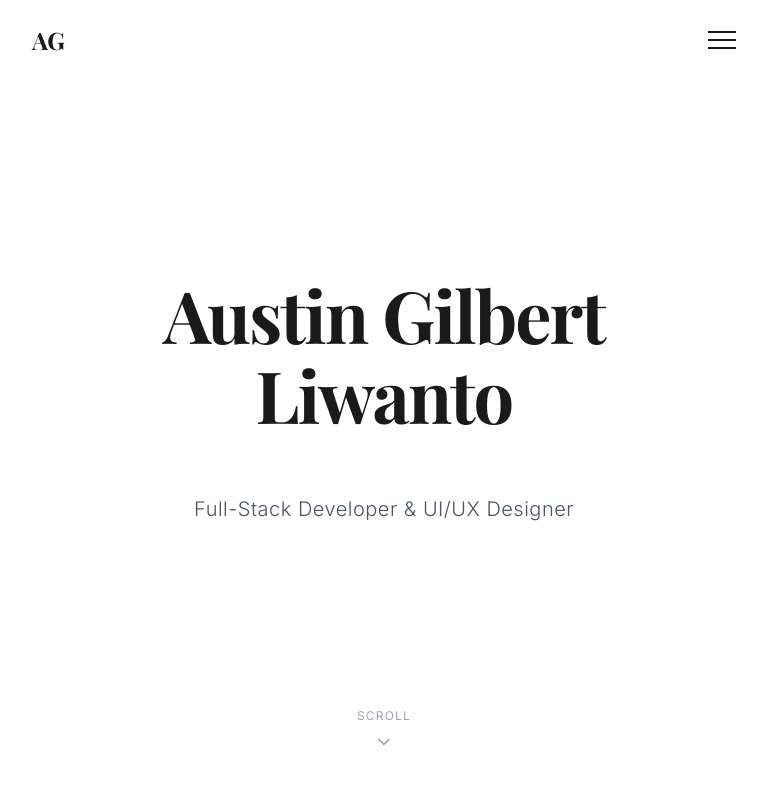
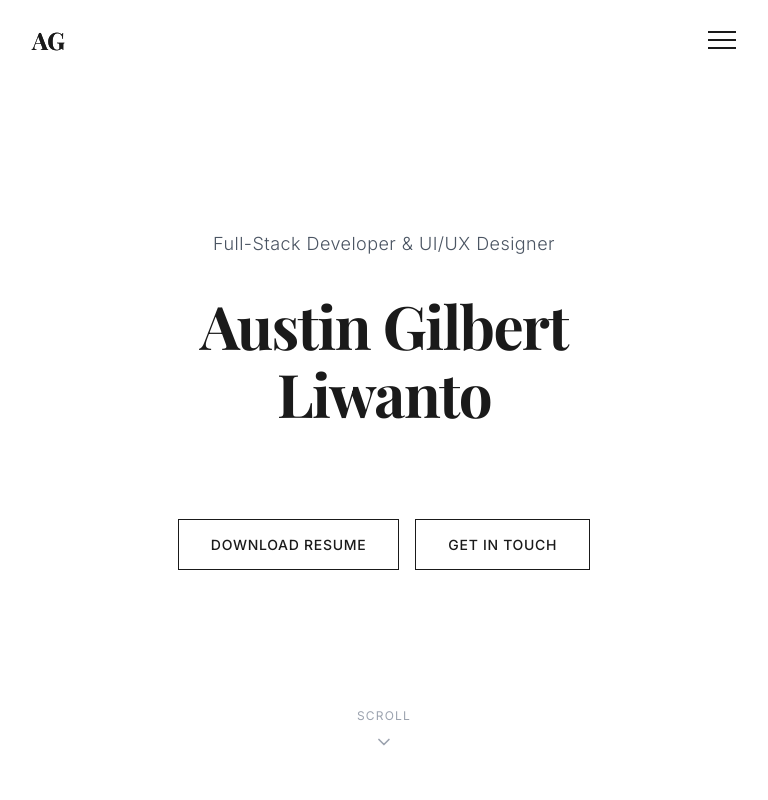
Before and after one commit to AustinGL/Austin-Portfolio, a Next.js app: page / in a window 768 px wide. Shown: the top 800 px of the page. Built offline with nearby package versions, Linux system fonts and the light colour scheme.

Commit message:
Improved Mobile Compability and Overall Hero UI Spacing, improved text consistentcy

```diff
--- a/app/components/ModernProjects.tsx
+++ b/app/components/ModernProjects.tsx
@@ -44,7 +44,7 @@ export default function ModernProjects(): JSX.Element {
 
         {/* Simple Section Header */}
         <motion.div
-          className="max-w-3xl mx-auto text-center mb-20"
+          className="max-w-3xl mx-auto text-center mb-12"
           initial={{ opacity: 0, y: 30 }}
           whileInView={{ opacity: 1, y: 0 }}
           transition={{ duration: 0.6 }}
@@ -67,6 +67,7 @@ export default function ModernProjects(): JSX.Element {
               whileInView={{ opacity: 1, y: 0 }}
               transition={{ duration: 0.6, delay: index * 0.1 }}
               viewport={{ margin: "-100px" }}
+              aria-label={`View ${project.title} project - ${project.category}`}
             >
               {/* Project Image */}
               <div className="aspect-[4/3] bg-gray-100 mb-6 overflow-hidden hover-zoom">
@@ -80,7 +81,7 @@ export default function ModernProjects(): JSX.Element {
                 <p className="text-xs text-accent uppercase tracking-widest font-sans font-medium">
                   {project.category}
                 </p>
-                <h3 className="font-serif text-2xl md:text-3xl font-bold group-hover:text-accent transition-colors">
+                <h3 className="font-serif text-xl md:text-2xl font-bold group-hover:text-accent transition-colors">
                   {project.title}
                 </h3>
                 <p className="text-gray-600 font-sans text-sm leading-relaxed">
--- a/app/components/SimpleHero.tsx
+++ b/app/components/SimpleHero.tsx
@@ -1,7 +1,7 @@
 "use client";
 import React from "react";
 import { motion } from "framer-motion";
-import { ChevronDown } from "lucide-react";
+import { ChevronDown, Download } from "lucide-react";
 
 export default function SimpleHero(): JSX.Element {
   const scrollToNext = () => {
@@ -10,45 +10,87 @@ export default function SimpleHero(): JSX.Element {
   };
 
   return (
-    <section className="min-h-screen bg-white flex items-center justify-center relative px-6">
+    <section className="min-h-screen bg-white flex items-center justify-center relative px-4 sm:px-6">
 
       {/* Main Content - Truly Centered */}
       <div className="w-full max-w-5xl mx-auto">
-        <motion.div
-          className="space-y-8 w-full text-center"
-          initial={{ opacity: 0, y: 30 }}
-          animate={{ opacity: 1, y: 0 }}
-          transition={{ duration: 0.8, delay: 0.2 }}
-        >
-          {/* Name in Large Serif */}
-          <h1 className="font-serif text-5xl sm:text-6xl md:text-7xl lg:text-8xl font-bold tracking-tight leading-[1.1]">
-            Austin Gilbert<br />
-            <span className="block mt-1 md:mt-2">Liwanto</span>
-          </h1>
+        <div className="w-full text-center">
+          {/* Tagline First */}
+          <motion.p
+            className="font-sans text-sm sm:text-base md:text-lg lg:text-xl text-gray-600 font-light tracking-wide max-w-2xl mx-auto px-2 mb-8"
+            initial={{ opacity: 0, y: 20 }}
+            whileInView={{ opacity: 1, y: 0 }}
+            transition={{ duration: 0.6, delay: 0.2 }}
+            viewport={{ margin: "-50px" }}
+          >
+            Full-Stack Developer & UI/UX Designer
+          </motion.p>
 
-          {/* Elegant Divider */}
-          <div className="flex justify-center">
-            <div className="w-16 h-px bg-accent" />
+          {/* Divider and Name Group */}
+          <div className="space-y-1">
+            <motion.div
+              className="flex justify-center"
+              initial={{ opacity: 0, scale: 0.8 }}
+              whileInView={{ opacity: 1, scale: 1 }}
+              transition={{ duration: 0.5, delay: 0.4 }}
+              viewport={{ margin: "-50px" }}
+            >
+              <div className="w-12 sm:w-16 h-px bg-accent" />
+            </motion.div>
+
+            {/* Name */}
+            <motion.h1
+              className="font-serif text-5xl md:text-6xl lg:text-7xl xl:text-8xl font-bold tracking-tight leading-[1.1]"
+              initial={{ opacity: 0, y: 30 }}
+              whileInView={{ opacity: 1, y: 0 }}
+              transition={{ duration: 0.8, delay: 0.6 }}
+              viewport={{ margin: "-50px" }}
+            >
+              Austin Gilbert<br />
+              <span className="block mt-1 md:mt-2">Liwanto</span>
+            </motion.h1>
           </div>
 
-          {/* Tagline */}
-          <p className="font-sans text-base sm:text-lg md:text-xl text-gray-600 font-light tracking-wide max-w-2xl mx-auto px-4">
-            Full-Stack Developer & UI/UX Designer
-          </p>
-        </motion.div>
+          {/* CTA Buttons */}
+          <motion.div
+            className="flex flex-col sm:flex-row items-center justify-center gap-3 sm:gap-4 mt-24"
+            initial={{ opacity: 0, y: 20 }}
+            whileInView={{ opacity: 1, y: 0 }}
+            transition={{ duration: 0.6, delay: 0.9 }}
+            viewport={{ margin: "-50px" }}
+          >
+            <a
+              href="/resume.pdf"
+              download="Austin_Gilbert_Liwanto_Resume.pdf"
+              className="btn-minimal inline-flex items-center gap-2 w-full sm:w-auto justify-center"
+              aria-label="Download Austin Gilbert Liwanto's resume as PDF file"
+            >
+              <span>Download Resume</span>
+            </a>
+
+            <a
+              href="#contact"
+              className="btn-minimal inline-flex items-center justify-center w-full sm:w-auto"
+              aria-label="Navigate to contact section to get in touch"
+            >
+              <span>Get In Touch</span>
+            </a>
+          </motion.div>
+        </div>
       </div>
 
       {/* Scroll Indicator - Fixed at Bottom */}
       <motion.button
         onClick={scrollToNext}
-        className="absolute bottom-12 left-1/2 -translate-x-1/2 flex flex-col items-center gap-2 text-gray-400 hover:text-accent transition-all duration-500 cursor-pointer"
+        className="absolute bottom-8 sm:bottom-12 left-1/2 -translate-x-1/2 flex flex-col items-center gap-2 text-gray-400 hover:text-accent transition-all duration-500 cursor-pointer"
         initial={{ opacity: 0 }}
-        animate={{ opacity: 1 }}
+        whileInView={{ opacity: 1 }}
         transition={{ duration: 0.8, delay: 0.8 }}
-        aria-label="Scroll to next section"
+        viewport={{ margin: "-50px" }}
+        aria-label="Scroll down to next section"
       >
         <span className="text-xs tracking-widest uppercase font-sans">Scroll</span>
-        <ChevronDown className="w-5 h-5" />
+        <ChevronDown className="w-4 h-4 sm:w-5 sm:h-5" />
       </motion.button>
     </section>
   );
--- a/app/globals.css
+++ b/app/globals.css
@@ -239,7 +239,7 @@
   /* Button Style */
   .btn-minimal {
     display: inline-block;
-    padding: 12px 32px;
+    padding: 10px 24px;
     border: 1px solid var(--color-black);
     color: var(--color-black);
     font-family: var(--font-sans);
@@ -248,6 +248,12 @@
     letter-spacing: 0.05em;
     text-transform: uppercase;
     transition: all var(--transition-base);
+  }
+
+  @media (min-width: 640px) {
+    .btn-minimal {
+      padding: 12px 32px;
+    }
   }
 
   .btn-minimal:hover {
@@ -317,6 +323,105 @@
     font-size: 1rem;
   }
 
+  /* ========================================
+     ACCESSIBILITY & INTERACTIONS
+     ======================================== */
+
+  /* Smooth Scroll */
+  html {
+    scroll-behavior: smooth;
+  }
+
+  @media (prefers-reduced-motion: reduce) {
+    html {
+      scroll-behavior: auto;
+    }
+
+    *,
+    *::before,
+    *::after {
+      animation-duration: 0.01ms !important;
+      animation-iteration-count: 1 !important;
+      transition-duration: 0.01ms !important;
+    }
+  }
+
+  /* Screen Reader Only */
+  .sr-only {
+    position: absolute;
+    width: 1px;
+    height: 1px;
+    padding: 0;
+    margin: -1px;
+    overflow: hidden;
+    clip: rect(0, 0, 0, 0);
+    white-space: nowrap;
+    border-width: 0;
+  }
+
+  .sr-only:focus,
+  .sr-only:active {
+    position: static;
+    width: auto;
+    height: auto;
+    overflow: visible;
+    clip: auto;
+    white-space: normal;
+  }
+
+  /* Focus Visible Styles */
+  *:focus-visible {
+    outline: 2px solid var(--color-accent);
+    outline-offset: 4px;
+    border-radius: 2px;
+  }
+
+  /* Button Focus */
+  .btn-minimal:focus-visible,
+  .btn-accent:focus-visible {
+    outline: 2px solid var(--color-accent);
+    outline-offset: 4px;
+  }
+
+  /* Link Focus */
+  a:focus-visible {
+    outline: 2px solid var(--color-accent);
+    outline-offset: 2px;
+  }
+
+  /* Enhanced Hover States */
+  .btn-minimal {
+    transition: all 0.3s ease;
+  }
+
+  .btn-minimal:hover {
+    background-color: var(--color-black);
+    color: var(--color-white);
+    transform: translateY(-2px);
+  }
+
+  .btn-minimal:active {
+    transform: translateY(0);
+  }
+
+  /* Skip to Main Content Link */
+  .skip-link {
+    position: absolute;
+    top: -40px;
+    left: 0;
+    background: var(--color-black);
+    color: var(--color-white);
+    padding: 8px 16px;
+    text-decoration: none;
+    z-index: 100;
+    transition: top 0.3s;
+  }
+
+  .skip-link:focus {
+    top: 0;
+  }
+
+
   .container-editorial {
     padding-left: var(--spacing-md);
     padding-right: var(--spacing-md);
--- a/app/layout.tsx
+++ b/app/layout.tsx
@@ -1,41 +1,85 @@
 import type { Metadata } from "next";
+import { Playfair_Display, Inter } from 'next/font/google';
+import ModernNavbar from "./components/ModernNavbar";
 import "./globals.css";
 
+const playfair = Playfair_Display({
+  subsets: ['latin'],
+  variable: '--font-serif',
+  weight: ['400', '700'],
+});
+
+const inter = Inter({
+  subsets: ['latin'],
+  variable: '--font-sans',
+  weight: ['300', '400', '500', '600', '700'],
+});
+
 export const metadata: Metadata = {
-  title: "Austin Gilbert Liwanto | Full-Stack Developer & UI/UX Designer",
-  description: "Portfolio of Austin Gilbert Liwanto - Informatics student passionate about Software Development and UI/UX Design. Explore my projects and get in touch.",
-  keywords: ["Austin Gilbert Liwanto", "Full-Stack Developer", "UI/UX Designer", "Portfolio", "Software Development", "React", "Next.js", "TypeScript"],
-  authors: [{ name: "Austin Gilbert Liwanto" }],
-  creator: "Austin Gilbert Liwanto",
+  title: 'Austin Gilbert Liwanto | Full-Stack Developer & UI/UX Designer',
+  description: 'Full-stack developer and UI/UX designer specializing in modern web applications, clean code, and exceptional user experiences. View my portfolio and get in touch.',
+  keywords: ['Austin Gilbert Liwanto', 'Full-Stack Developer', 'UI/UX Designer', 'Web Developer', 'React', 'Next.js', 'TypeScript', 'Portfolio'],
+  authors: [{ name: 'Austin Gilbert Liwanto' }],
+  creator: 'Austin Gilbert Liwanto',
   openGraph: {
-    type: "website",
-    locale: "en_US",
-    url: "https://austingl.dev",
-    title: "Austin Gilbert Liwanto | Full-Stack Developer",
-    description: "Portfolio of Austin Gilbert Liwanto - Software Developer & UI/UX Designer",
-    siteName: "Austin Gilbert Liwanto Portfolio",
+    type: 'website',
+    locale: 'en_US',
+    url: 'https://yourwebsite.com',
+    title: 'Austin Gilbert Liwanto | Full-Stack Developer & UI/UX Designer',
+    description: 'Full-stack developer and UI/UX designer specializing in modern web applications, clean code, and exceptional user experiences.',
+    siteName: 'Austin Gilbert Liwanto Portfolio',
   },
   twitter: {
-    card: "summary_large_image",
-    title: "Austin Gilbert Liwanto | Full-Stack Developer",
-    description: "Portfolio of Austin Gilbert Liwanto - Software Developer & UI/UX Designer",
+    card: 'summary_large_image',
+    title: 'Austin Gilbert Liwanto | Full-Stack Developer & UI/UX Designer',
+    description: 'Full-stack developer and UI/UX designer creating exceptional digital experiences.',
+    creator: '@yourtwitterhandle',
   },
-  viewport: {
-    width: "device-width",
-    initialScale: 1,
-    maximumScale: 5,
+  robots: {
+    index: true,
+    follow: true,
+    googleBot: {
+      index: true,
+      follow: true,
+      'max-video-preview': -1,
+      'max-image-preview': 'large',
+      'max-snippet': -1,
+    },
   },
 };
 
 export default function RootLayout({
   children,
-}: {
+}: Readonly<{
   children: React.ReactNode;
-}) {
+}>) {
   return (
-    <html lang="en" className="scroll-smooth">
-      <body className="antialiased">
-        {children}
+    <html lang="en">
+      <head>
+        {/* Structured Data */}
+        <script
+          type="application/ld+json"
+          dangerouslySetInnerHTML={{
+            __html: JSON.stringify({
+              '@context': 'https://schema.org',
+              '@type': 'Person',
+              name: 'Austin Gilbert Liwanto',
+              jobTitle: 'Full-Stack Developer & UI/UX Designer',
+              url: 'https://yourwebsite.com',
+              sameAs: [
+                'https://github.com/AustinGL',
+                'https://www.linkedin.com/in/austin-gilbert-liwanto/',
+              ],
+              knowsAbout: ['Web Development', 'UI/UX Design', 'React', 'Next.js', 'TypeScript', 'Full-Stack Development'],
+            }),
+          }}
+        />
+      </head>
+      <body className={`${playfair.variable} ${inter.variable} antialiased`}>
+        <ModernNavbar />
+        <main id="main-content">
+          {children}
+        </main>
       </body>
     </html>
   );
```
Also changed, not shown: app/components/CleanAbout.tsx (+10 -6 lines), app/components/ModernContact.tsx (+6 -6 lines), public/README_RESUME.md (added).
